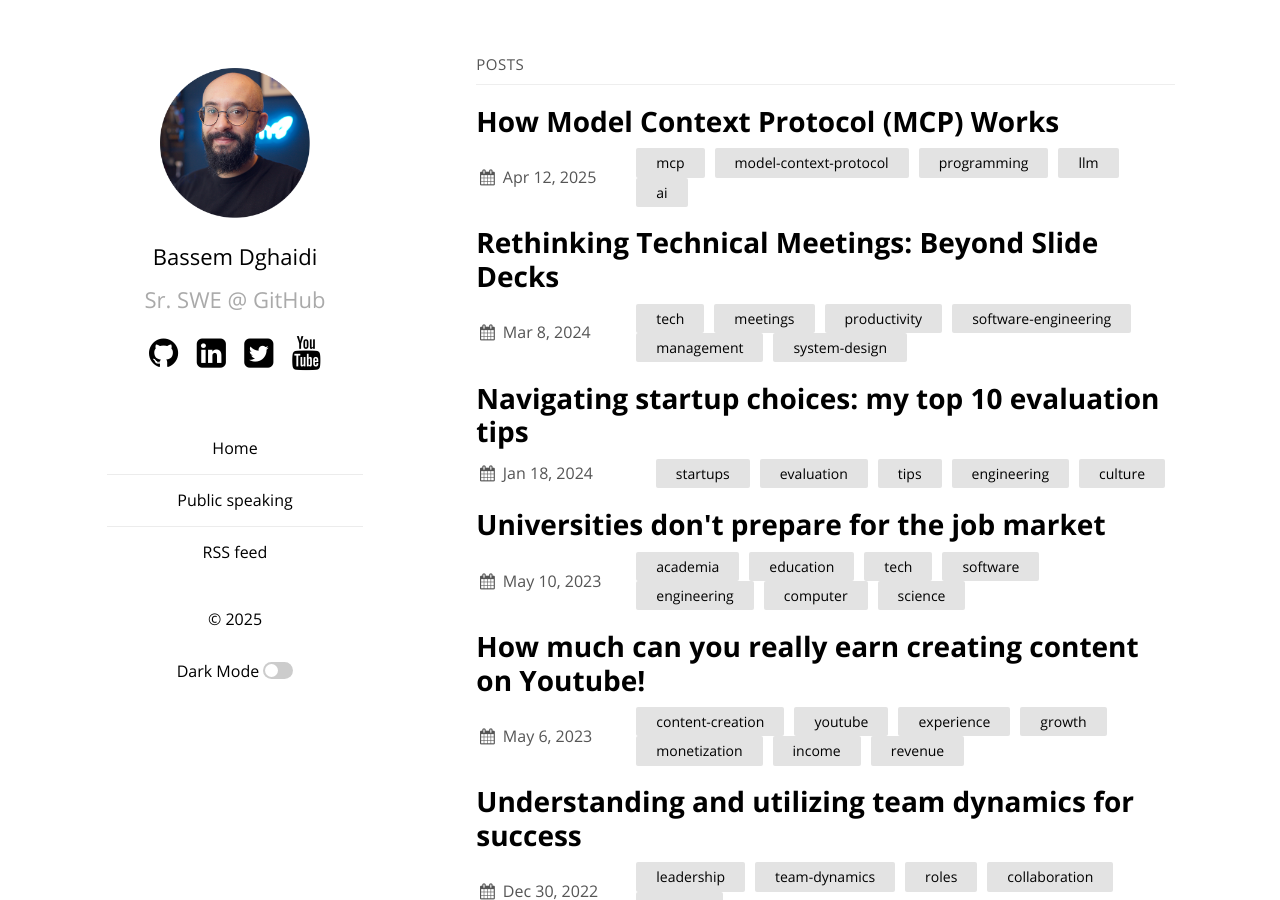
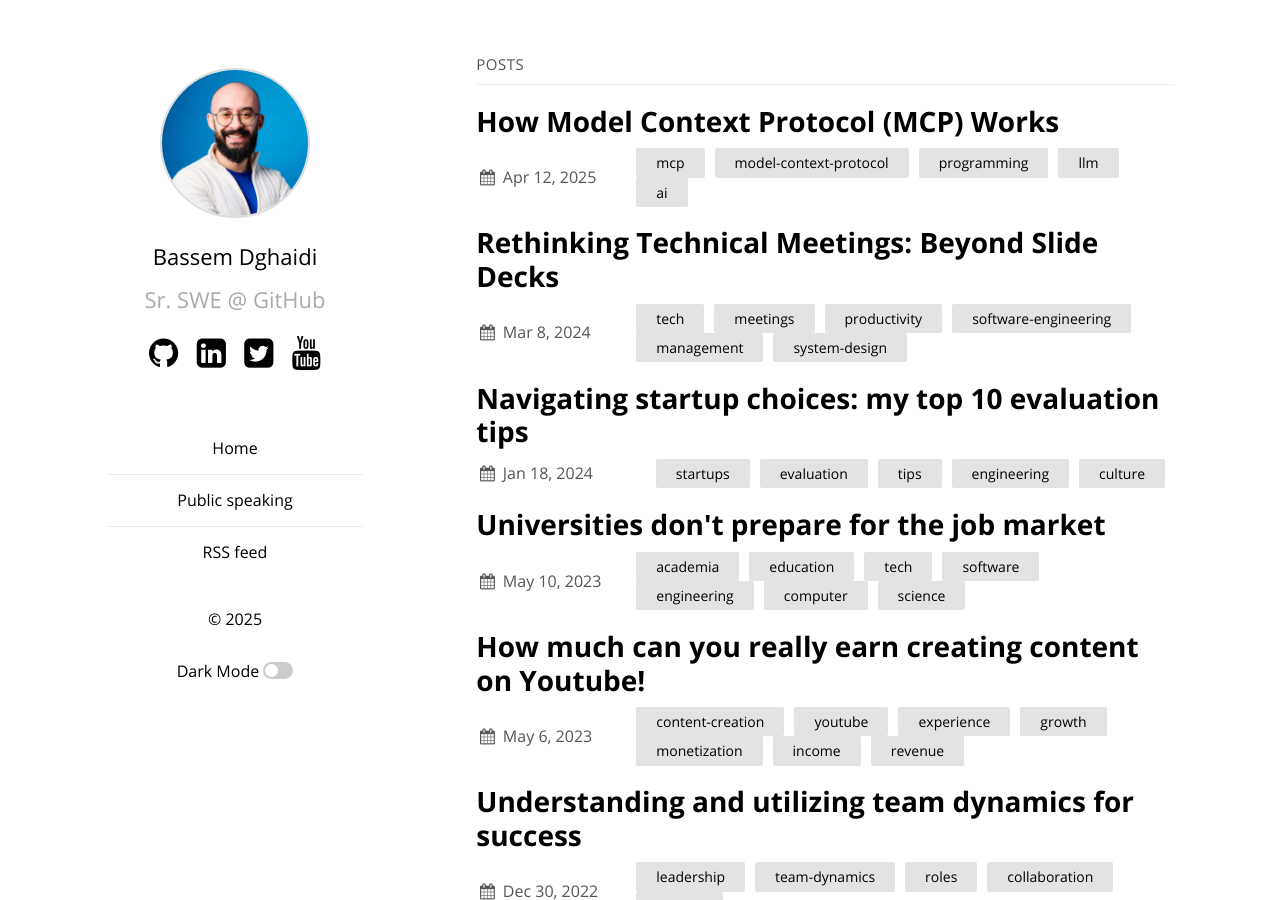
Before and after one commit to Link-/pblog, a Jekyll site: the page built from index.md, in a window 1280 px wide and 900 px high. Built offline with Jekyll 4.4.1, drawn with Linux system fonts in a browser that asks for light colours.

Commit message:
Update profile picture

```diff
--- a/_layouts/default.html
+++ b/_layouts/default.html
@@ -8,7 +8,7 @@
 <body>
   <main class="container">
     <section class="about">
-      <a href="/"><img src="{{ "/assets/portfolio.png" | relative_url }}" alt="{{ site.plainwhite.name }}"></a>
+      <a href="/"><img src="{{ "/assets/portfolio.jpeg" | relative_url }}" alt="{{ site.plainwhite.name }}" style="border-radius: 50%; object-fit: cover; width: 150px; height: 150px; border: 2px solid #ddd;"></a>
       <h2 id="title">
         <a href="/">{{ site.plainwhite.name }}</a>
       </h2>
```
Also changed, not shown: assets/portfolio.jpeg (added), assets/portfolio.png (deleted).
